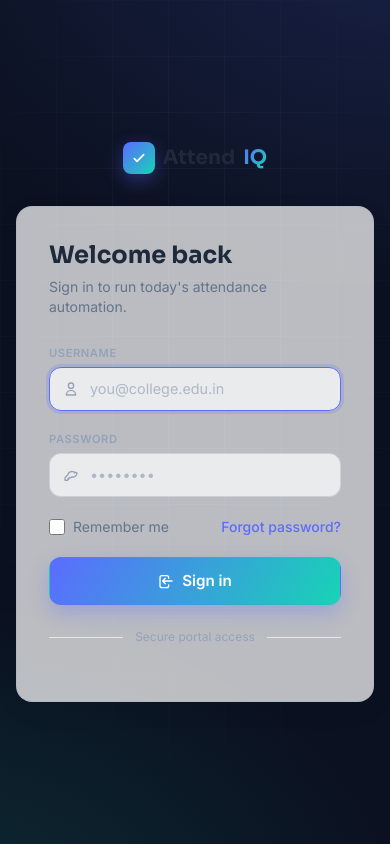
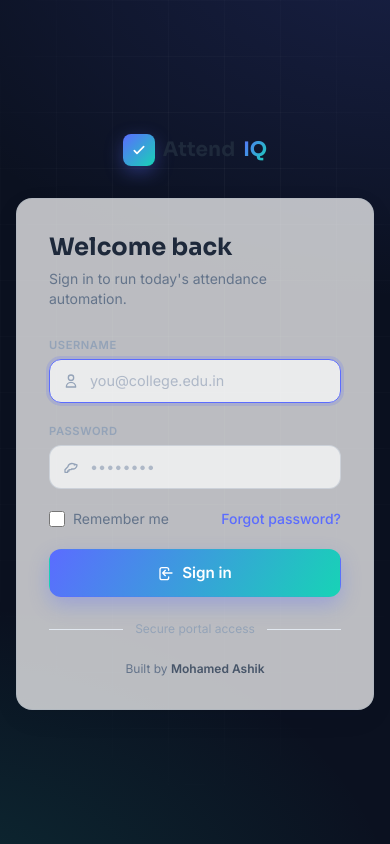
Before and after one commit to ashikhub23/attendiq, a Flask app: page /login in a window 390 px wide. Run offline with Flask 3, Linux system fonts and the light colour scheme; some libraries are stand-ins or nearby versions.

Commit message:
fix: show Mohamed Ashik branding on mobile login form

```diff
--- a/frontend/templates/login.html
+++ b/frontend/templates/login.html
@@ -108,6 +108,10 @@
           <span class="text-xs text-slate-400">Secure portal access</span>
           <div class="flex-1 h-px bg-slate-200 dark:bg-white/10"></div>
         </div>
+
+        <p class="text-center text-xs text-slate-500 dark:text-slate-400">
+          Built by <span class="text-slate-600 dark:text-slate-300 font-semibold">Mohamed Ashik</span>
+        </p>
       </div>
     </div>
   </div>
```
